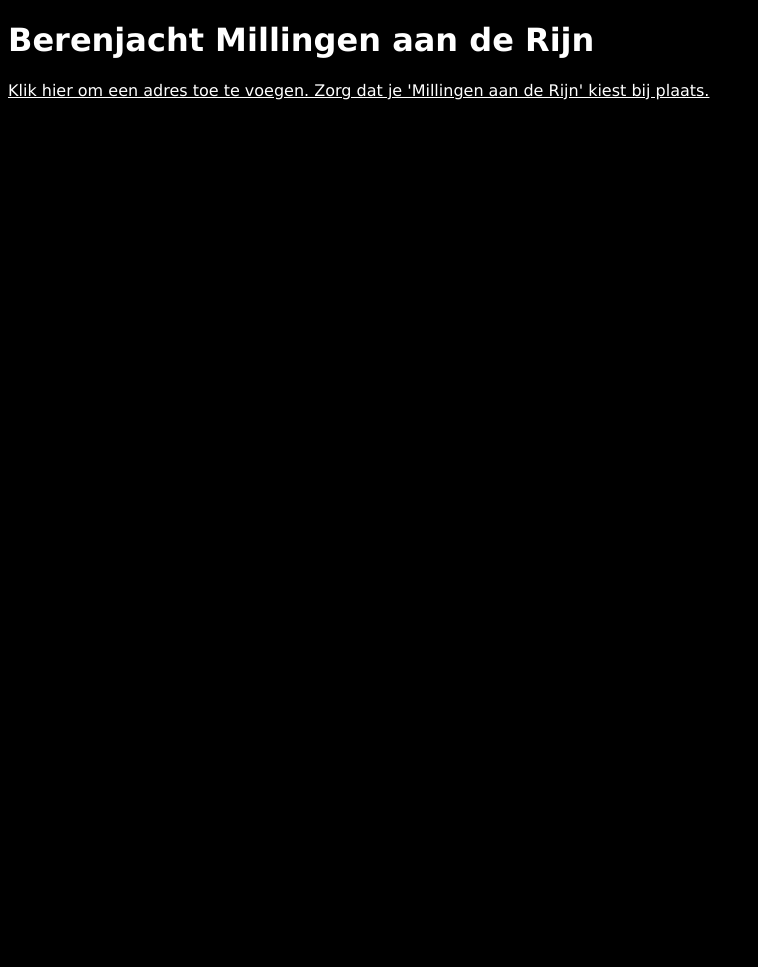
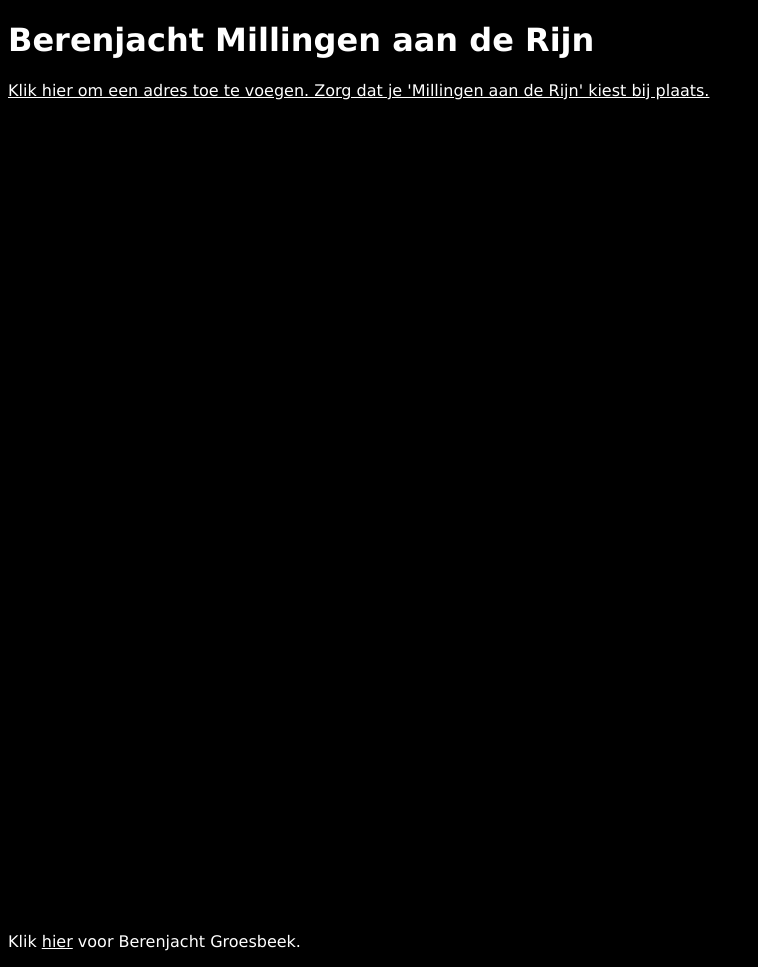
Before and after one commit to pimkrebbers/berenjacht, a plain HTML site: page millingen.html in a window 1280 px wide. Shown: the whole page, without its empty margins (0-758 px from the left). Before the commit the page ends 924 px from the top, so only its background shows below. Drawn offline with nearby package versions, Linux system fonts and the light colour scheme; some packages are replaced by stand-ins of ours; no server answers.

Commit message:
Millingen

```diff
--- a/millingen.html
+++ b/millingen.html
@@ -30,7 +30,7 @@
         src="https://maps.googleapis.com/maps/api/js?key=AIzaSyDapnAfTmAxWjt56_vWZM9lLobV-V6y9HE&callback=initialiseMap">
 </script>
 
-
+<p>Klik <a href="https://pimkrebbers.github.io/berenjacht/">hier</a> voor Berenjacht Groesbeek.</p>
 
 </body>
 </html>
```
